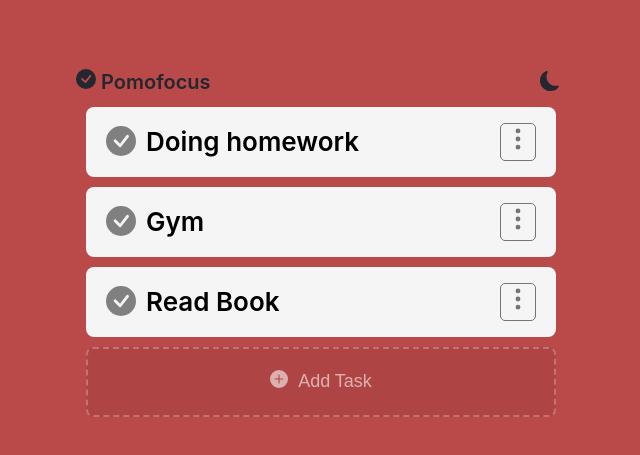
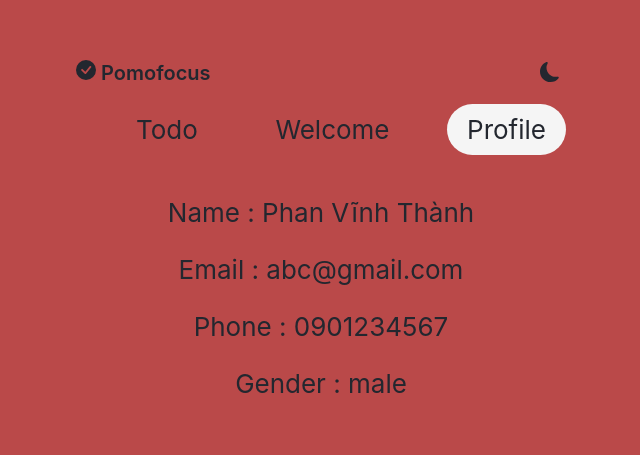
Before and after one commit to vinhthanh89/js91-hw, a React (Create React App) app: page /my-profile in a window 1280 px wide. Shown: the part 159-614 px from the top of the page, without its empty margins (319-959 px from the left). Built offline with nearby package versions, Linux system fonts and the light colour scheme.

Commit message:
done hw-10

```diff
--- a/package.json
+++ b/package.json
@@ -9,6 +9,7 @@
     "react": "^18.2.0",
     "react-bootstrap-icons": "^1.10.3",
     "react-dom": "^18.2.0",
+    "react-router-dom": "^6.21.2",
     "react-scripts": "5.0.1",
     "uuid": "^9.0.1",
     "web-vitals": "^2.1.4"
--- a/src/App.js
+++ b/src/App.js
@@ -1,5 +1,6 @@
 import "./App.css";
 import { useState } from "react";
+import { Routes, Route } from "react-router-dom";
 
 // import NameCard from "./component/NameCard";
 // import Counter from "./component/Counter";
@@ -7,9 +8,12 @@ import { useState } from "react";
 // import UserForm from "./component/UserForm";
 // import TotalUser from "./component/TotalUser";
 // import TodoItem from "./component/TodoItem";
-import TodoList from "./component/TodoList";
+// import TodoList from "./component/TodoList";
+import ThemeContext from "./Context/ThemeContext";
 import Header from "./component/Header";
-import ThemeContext from "./Context/ThemeContext";
+import Todo from "./Pages/Todo";
+import Welcome from "./Pages/Welcome";
+import MyProfile from "./Pages/MyProfile";
 
 function App() {
   // const [usersData, setUsersData] = useState([]);
@@ -23,7 +27,11 @@ function App() {
       <header className={`App-header ${theme === "light" ? "light" : "dark"}`}>
         <ThemeContext.Provider value={{ theme: theme, setTheme: setTheme }}>
           <Header />
-          <TodoList />
+          <Routes>
+            <Route path="/" element={<Todo />} />
+            <Route path="/welcome" element={<Welcome />} />
+            <Route path="/my-profile" element={<MyProfile />} />
+          </Routes>
         </ThemeContext.Provider>
 
         {/* <UserForm handleAddUsersData={handleAddUsersData} />
--- /dev/null
+++ b/src/Pages/MyProfile/index.js
@@ -0,0 +1,15 @@
+
+import "./style.css"
+
+const MyProfile = () => {
+    return (
+        <div className="myprofile">
+                <p>Name : Phan Vĩnh Thành</p>
+                <p>Email : abc@gmail.com</p>
+                <p>Phone : 0901234567</p>
+                <p>Gender : male</p>
+        </div>
+    )
+}
+
+export default MyProfile;
--- /dev/null
+++ b/src/Pages/Todo/index.js
@@ -0,0 +1,10 @@
+
+import TodoList from "../../component/TodoList";
+
+const Todo = () => {
+    return (
+        <TodoList />
+    )
+}
+
+export default Todo;
--- /dev/null
+++ b/src/Pages/Welcome/index.js
@@ -0,0 +1,14 @@
+
+import "./style.css"
+
+const Welcome = () => {
+  return (
+    <div className="welcome">
+        <h3>An online Pomodoro Timer to boost your productivity</h3>
+        <h4>What is Pomofocus?</h4>
+        <p>Pomofocus is a customizable pomodoro timer that works on desktop & mobile browser. The aim of this app is to help you focus on any task you are working on, such as study, writing, or coding. This app is inspired by Pomodoro Technique which is a time management method developed by Francesco Cirillo.</p>
+    </div>
+  );
+};
+
+export default Welcome;
--- a/src/component/Header/index.js
+++ b/src/component/Header/index.js
@@ -1,6 +1,6 @@
 import { CheckCircleFill, Sun, MoonFill } from "react-bootstrap-icons";
 import { useContext } from "react";
-// import { NavLink, Link } from "react-router-dom";
+import { NavLink, Link } from "react-router-dom";
 
 import "./style.css";
 import ThemeContext from "../../Context/ThemeContext";
@@ -38,6 +38,36 @@ const Header = () => {
           </div>
         </div>
       </div>
+      <div className="nav">
+        <div className="nav__bar">
+          <ul>
+            <li>
+              <NavLink
+                to="/"
+                className={`${theme === "light" ? "light" : "dark"}`}
+              >
+                Todo
+              </NavLink>
+            </li>
+            <li>
+              <NavLink
+                to="/welcome"
+                className={`${theme === "light" ? "light" : "dark"}`}
+              >
+                Welcome
+              </NavLink>
+            </li>
+            <li>
+              <NavLink
+                to="/my-profile"
+                className={`${theme === "light" ? "light" : "dark"}`}
+              >
+                Profile
+              </NavLink>
+            </li>
+          </ul>
+        </div>
+      </div>
     </div>
   );
 };
--- a/src/component/Header/style.css
+++ b/src/component/Header/style.css
@@ -3,7 +3,6 @@
     justify-content: space-between;
     align-items: center;
     margin-bottom: 10px;
-
     width: 490px;
 }
 
@@ -58,12 +57,14 @@
   border-radius: 50px;
 }
 
-.light.active{
+.light .active{
   background-color: whitesmoke;
+  color: rgb(35 39 47);
 }
 
-.dark.active{
+.dark .active{
   background-color: rgb(186, 73, 73);
+  color: whitesmoke;
 }
 
 .dropdown{
--- a/src/index.js
+++ b/src/index.js
@@ -1,13 +1,16 @@
-import React from 'react';
-import ReactDOM from 'react-dom/client';
-import './index.css';
-import App from './App';
-import reportWebVitals from './reportWebVitals';
+import React from "react";
+import ReactDOM from "react-dom/client";
+import { BrowserRouter } from "react-router-dom";
+import "./index.css";
+import App from "./App";
+import reportWebVitals from "./reportWebVitals";
 
-const root = ReactDOM.createRoot(document.getElementById('root'));
+const root = ReactDOM.createRoot(document.getElementById("root"));
 root.render(
   <React.StrictMode>
-    <App />
+    <BrowserRouter>
+      <App />
+    </BrowserRouter>
   </React.StrictMode>
 );
 
```
Also changed, not shown: src/Pages/MyProfile/style.css (added), src/Pages/Welcome/style.css (added), 1 other file (tests, documents, lock files or other folders).
